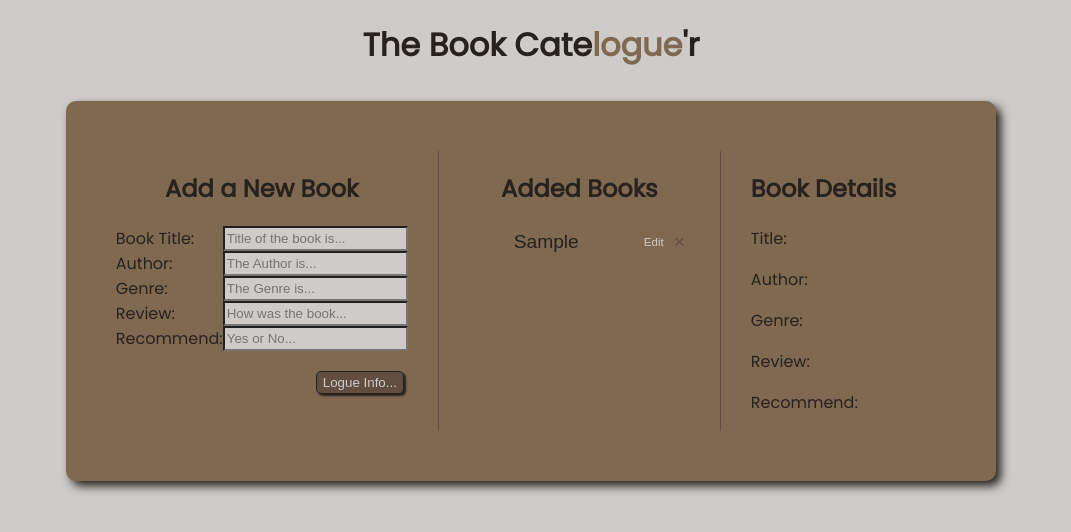
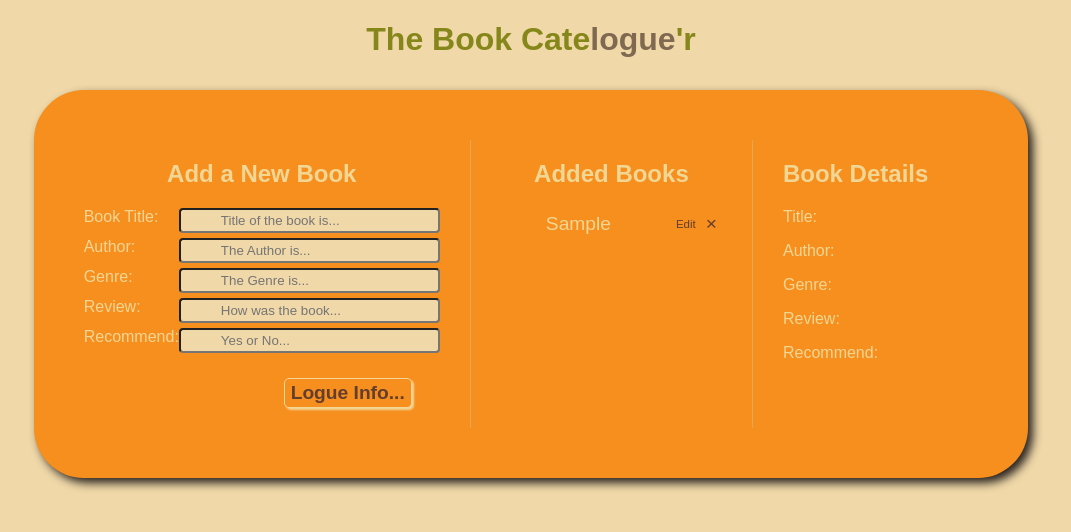
Before and after one commit to MrShifu01/book-catelogue, a plain HTML site: page index.html in a window 1280 px wide. Both pictures are taken after typing "Sample", "Sample", "Sample", "Sample", "Sample" into the empty fields and a click on the button "Logue Info...". Shown: the whole page, without its empty margins (109-1180 px from the left). Drawn offline with Linux system fonts and the light colour scheme; a web font is replaced by a local one.

Commit message:
editbook is working, now for final touches

```diff
--- a/script.js
+++ b/script.js
@@ -45,7 +45,7 @@ function addBookToList(bookString) {
         <button class="book-list-btn">
             <span onClick="displayInfo('${bookObj.title}')" class="book-title">${bookObj.title}</span>
             <div class="functionality">
-                <span onClick="editBook('${bookObj.title}${count}')" class="edit-book" style="font-size:0.6em; color:#cecbc8;">Edit</span>
+                <span onClick="editBook('${bookObj.title}${count}', event)" class="edit-book" style="font-size:0.6em; color:#633D2E;">Edit</span>
                 <span onClick="deleteBook('${bookObj.title}${count}', event)" class="delete">\u00D7</span>
             </div>
         </button>`;
@@ -56,9 +56,16 @@ function addBookToList(bookString) {
 
 // Function to edit a book
 function editBook(bookId) {
-    const editItem = document.getElementById(bookId)
-    const bookTitle = bookId.slice(0,-1)
-    bookTitle.value.textContent = se
+    const bookTitleStr = bookId.slice(0,-1)
+    const bookString = sessionStorage.getItem(bookTitleStr)
+    const bookObj = JSON.parse(bookString)
+
+    bookTitle.value = bookObj.title
+    bookAuthor.value = bookObj.author;
+    bookGenre.value = bookObj.genre;
+    bookReview.value = bookObj.review;
+    bookRecommend.value = bookObj.recommend;
+    deleteBook(bookId)
 }
 
 // Function to delete a book from the display list and sessionStorage
@@ -89,8 +96,3 @@ function displayInfo (bookTitle) {
     displayReview.textContent = `Review: ${bookObj.review}`
     displayRecommend.textContent = `Recommend: ${bookObj.recommend}`
 }
-
-// Function to edit a book's information
-function editBook () {
-
-}
--- a/style.css
+++ b/style.css
@@ -1,4 +1,5 @@
 @import url('https://fonts.googleapis.com/css2?family=Poppins&display=swap');
+@import url('https://fonts.googleapis.com/css2?family=Neucha&display=swap');
 
 :root {
     --clr-1: #cecbc8;
@@ -13,9 +14,9 @@
 
 body {
     margin: 0;
-    background-color: var(--clr-1);
-    font-family: "Poppins", sans-serif;
-    color: #28221e;
+    background-color: #F0D8A8;
+    font-family: "Neucha", sans-serif;
+    color: #85871A;
     display: flex;
     justify-content: center;
     align-items: center;
@@ -27,11 +28,12 @@ body {
 }
 
 .section {
-    background-color: #7f6951;
-    border-radius: 10px;
+    background-color: #F78F1E;
+    border-radius: 50px;
     box-shadow:5px 5px 10px #28221e;
     padding: 50px;
     margin: 10px;
+    color: #F2D694;
 }
 
 .row {
@@ -42,6 +44,7 @@ body {
 
 .form-items {
     display: flex;
+    margin-bottom: 5px;
 }
 
 .label {
@@ -53,19 +56,22 @@ body {
 }
 
 .submit-button {
-    background-color: var(--clr-3);
-    border: 1px solid var(--clr-2);
-    box-shadow:2px 2px 2px #28221e;
+    background-color:#F78F1E;
+    border: 1px solid #F2D694;
+    box-shadow:2px 2px 2px #F2D694;
     padding: 3px 6px;
     border-radius: 5px;
     margin: 20px auto;
-    color: #cecbc8;
+    color: #633D2E;
     margin-left: 200px;
     cursor: pointer;
+    font-family: "Neucha", sans-serif;
+    font-weight: 900;
+    font-size: 1.2rem;
 }
 
 .submit-button:hover {
-    color: #28221e;
+    color: #F2D694;
     opacity: 0.9;
 }
 
@@ -74,21 +80,24 @@ body {
 }
 
 .input {
-    background-color: #cecbc8;
+    background-color: #F0D8A8;
+    border-radius: 4px;
+    padding: 3px 40px;
+    font-family: "Neucha", sans-serif;
 }
 
 .input:focus{
-    border-color: var(--clr-1);
+    border-color: #F0D8A8 ;
     outline: none;
 }
 
 .one {
-    border-right: 1px solid var(--clr-3) ;
+    border-right: 1px solid #bfd8ad5a ;
     padding-right: 30px;
 }
 
 .two {
-    border-right: 1px solid var(--clr-3);
+    border-right: 1px solid #bfd8ad5a;
     padding-right: 30px;
 }
 
@@ -118,11 +127,12 @@ body {
 .book-title {
     flex-grow: 1;
     text-align: left;
+    color: #F2D694;
 }
 
 .delete {
     padding-left: 10px;
-    color: var(--clr-3);
+    color: #633D2E;
 }
 
 .listItems {
@@ -133,4 +143,9 @@ body {
     display: flex;
     align-items: center;
     padding-left: 50px;
+    color: #28221e;
 }
+
+.edit-book {
+    color: #633D2E;
+}
```
